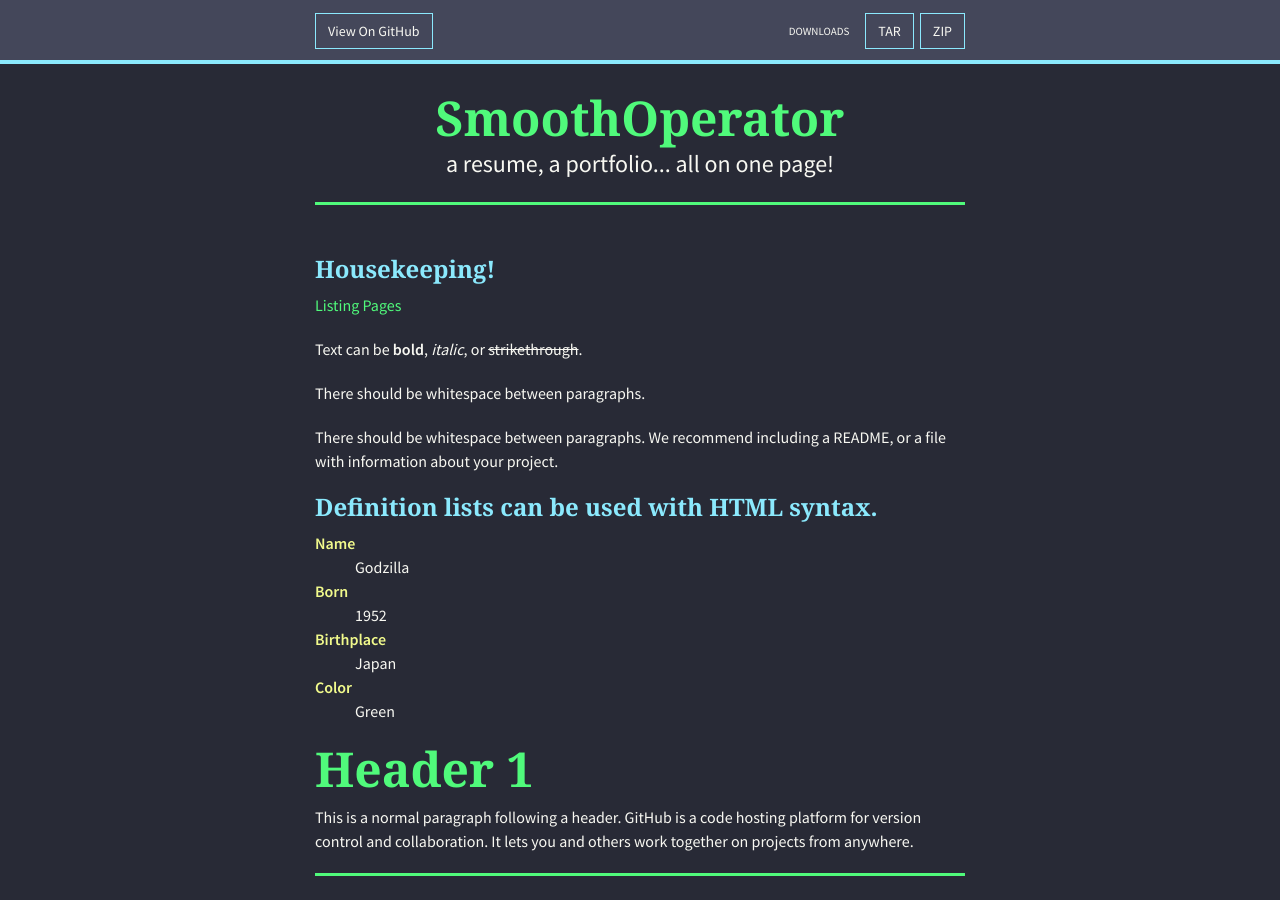
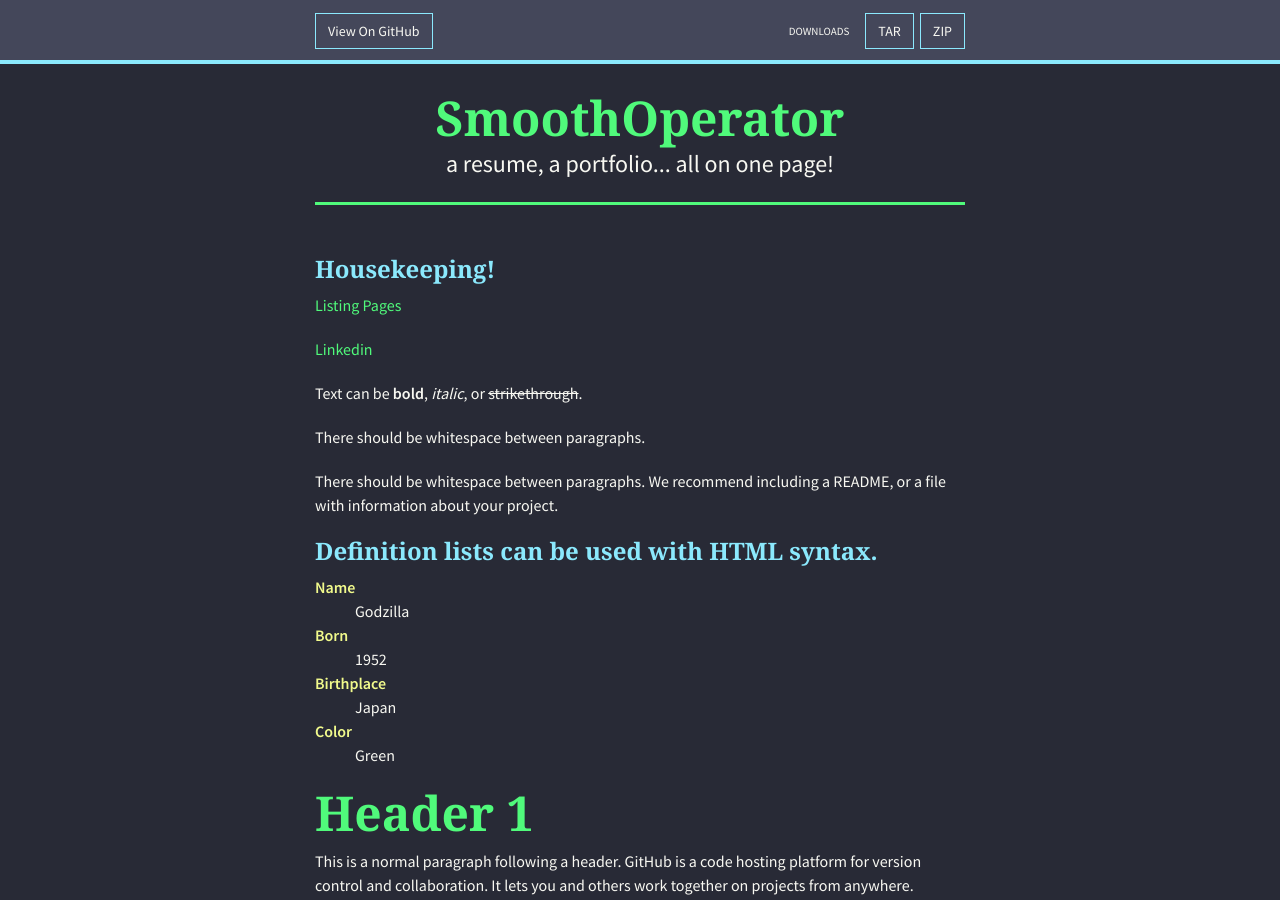
Before and after one commit to SmoothOperator/smoothoperator.github.io, a Jekyll site: the page built from index.md, in a window 1280 px wide and 900 px high. Built offline with Jekyll 4.4.1, drawn with Linux system fonts in a browser that asks for light colours; nearby versions of some CDN libraries; our own code applies the rules of GitHub Pages for plain Markdown files.

Commit message:
Update index.md

```diff
--- a/index.md
+++ b/index.md
@@ -4,6 +4,8 @@ layout: default
 
 ### Housekeeping!
 [Listing Pages](samples/listings-page)
+
+[Linkedin](https://www.linkedin.com/in/marshallpeck/)
 
 Text can be **bold**, _italic_, or ~~strikethrough~~.
 
```
